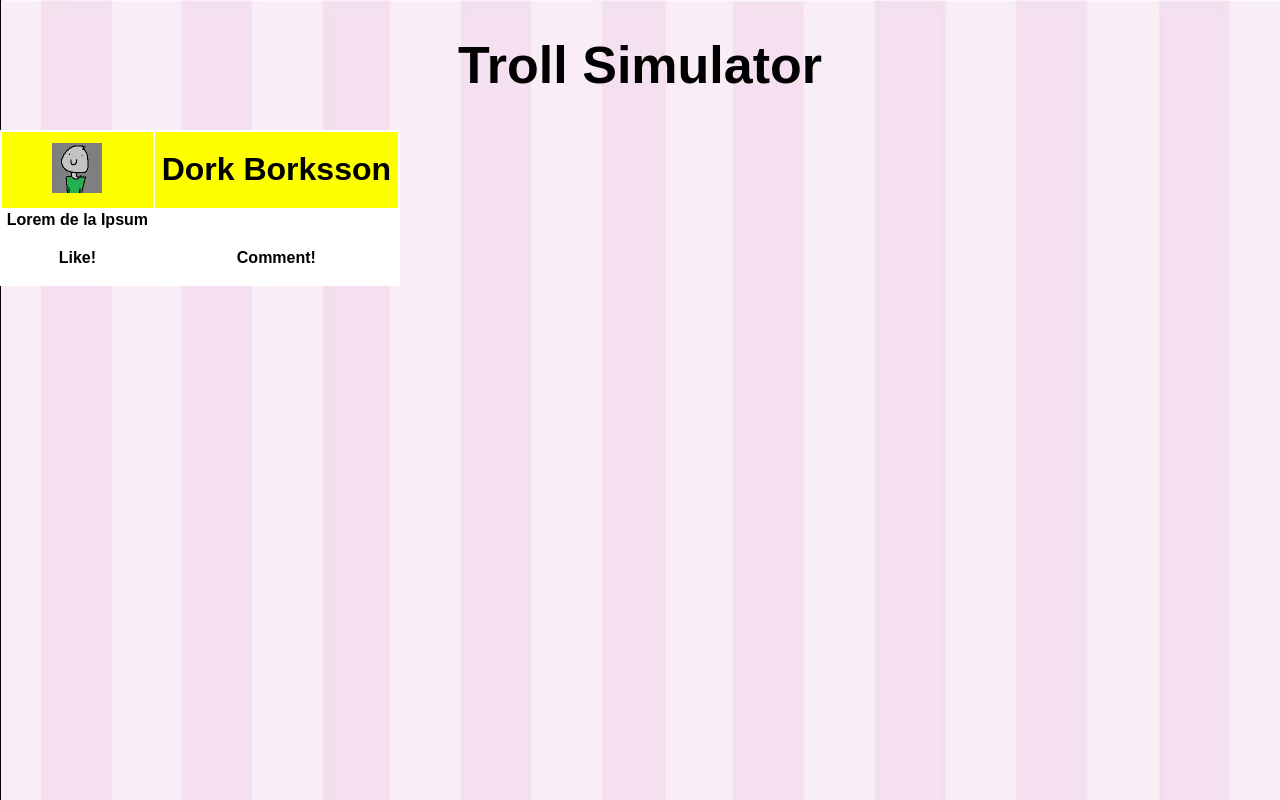
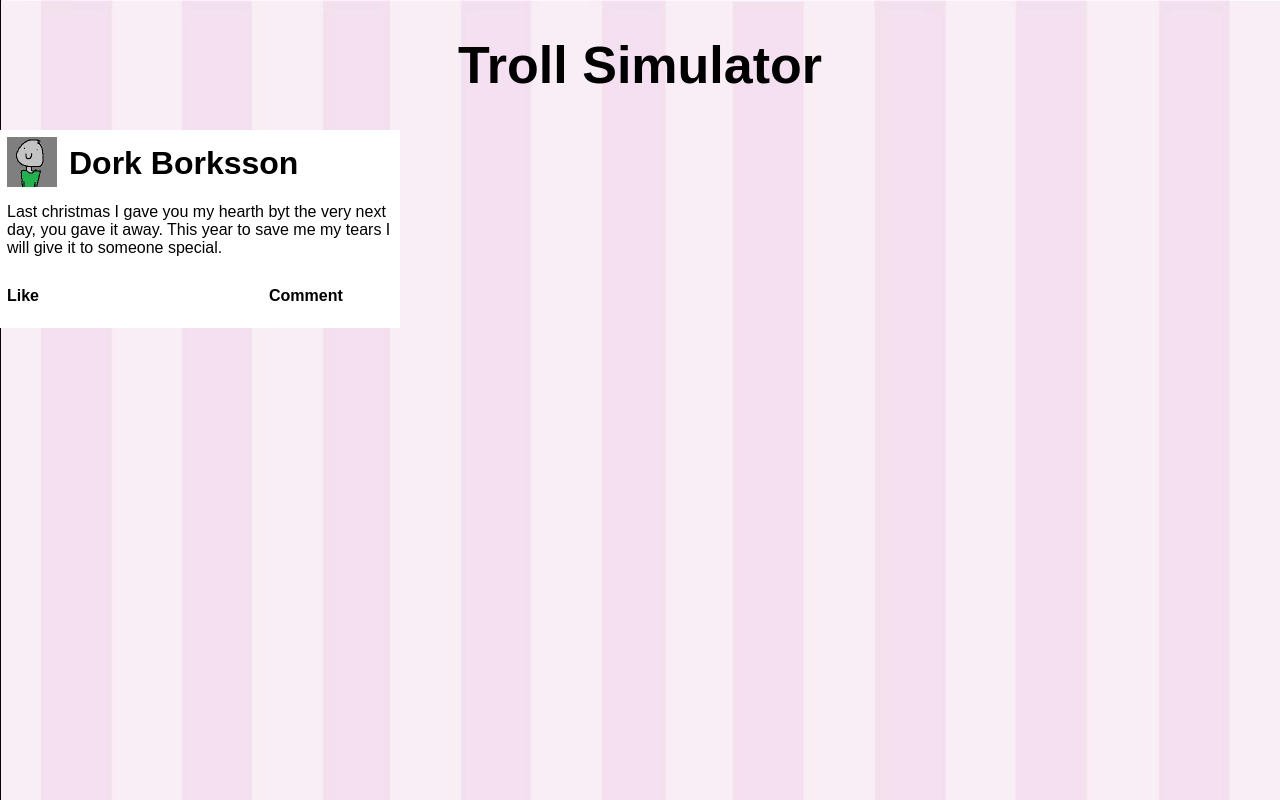
Before and after one commit to perblawiik/the-cake, a React (Create React App) app: page / in a window 1280 px wide. Built offline with nearby package versions, Linux system fonts and the light colour scheme.

Commit message:
Post with Table
prettier with tables

```diff
--- a/src/App.js
+++ b/src/App.js
@@ -10,7 +10,7 @@ class App extends Component {
     return (
       <div>
       	<h1 style={{fontSize: '52px', color: 'black', textAlign: 'center'}}>Troll Simulator</h1>
-        <Post name='Dork Borksson' text='Lorem de la Ipsum'/>
+        <Post name='Dork Borksson' text='Last christmas I gave you my hearth byt the very next day, you gave it away. This year to save me my tears I will give it to someone special.'/>
       </div>
     );
   }
--- a/src/css/Post.css
+++ b/src/css/Post.css
@@ -3,31 +3,37 @@
 	width: 400px;
 	background-color: white;
 }
+td {
+	padding: 5px;
+}
+.userBar {
 
-.userBar {
-	background-color: yellow;
 }
-
+.userFaceContainer{
+	width: 50px;
+	height:50px;
+}
 .userFace {
 	width: 50px;
 	height: 50px;
-	padding: 10px;
-
-
 }
 
 .userName {
 	font-size: xx-large;
-
+	font-weight: bold;
 }
 
 .likeButton {
 	/*display: inline;*/
+	width: 250px;
+	float: center;
+	font-weight: bold;
 }
 
 .commentButton {
-	/*display: inline;
-	float: right;*/
+	/*display: inline;*/
+	float: center;
+	font-weight: bold;
 }
 
 /* On all p? should we make specific?*/
--- a/src/js/classes/Post.js
+++ b/src/js/classes/Post.js
@@ -22,33 +22,47 @@ class Post extends Component {
     render() {
         return(
 
-                <table className='mainWindowPost'>
-
+            <div className='mainWindowPost'>
+                {/**/}
+                {/* Table 1: Contains information of the post */}
+                <table >
                     <tr className='userBar'>
-                        <th>
+                        <td className='userFaceContainer'>
                             <img className='userFace' src={require('../../img/' + this.props.name + '.png')}/>
-                        </th>
-                        <th className='userName'>
+                        </td>
+                        <td className='userName'>
                             {this.props.name}
-                        </th>
+                        </td>
                     </tr>
 
                     <tr className='textBar'>
-                        <th className='postText'>
+                         {/*colspan -> 1 cell spans 2 cells*/}
+                        <td colspan='2' className='postText'>
                             {this.props.text}
-                        </th>
-                    </tr>
-
-                    <tr className='reactionBar'>
-                        <th className='likeButton'>
-                            <p> Like! </p>
-                        </th>
-                        <th className='commentButton'>
-                            <p> Comment! </p>
-                        </th>
+                        </td>
                     </tr>
 
                 </table>
+
+                {/*Table 2: Contains reaction and comment button*/}
+                <table>
+                    <tr className='reactionBar'>
+                        <td className='likeButton'>
+                            <p>
+                                {/*Add like button and other reactions*/}
+                                Like
+                             </p>
+                        </td>
+                        <td className='commentButton'>
+                            <p>
+                                {/*Add clickabillity*/}
+                                Comment
+                            </p>
+                        </td>
+                    </tr>
+                </table>
+            </div>
+
             );
     }
 }
```
Also changed, not shown: src/img/like.png (added).
